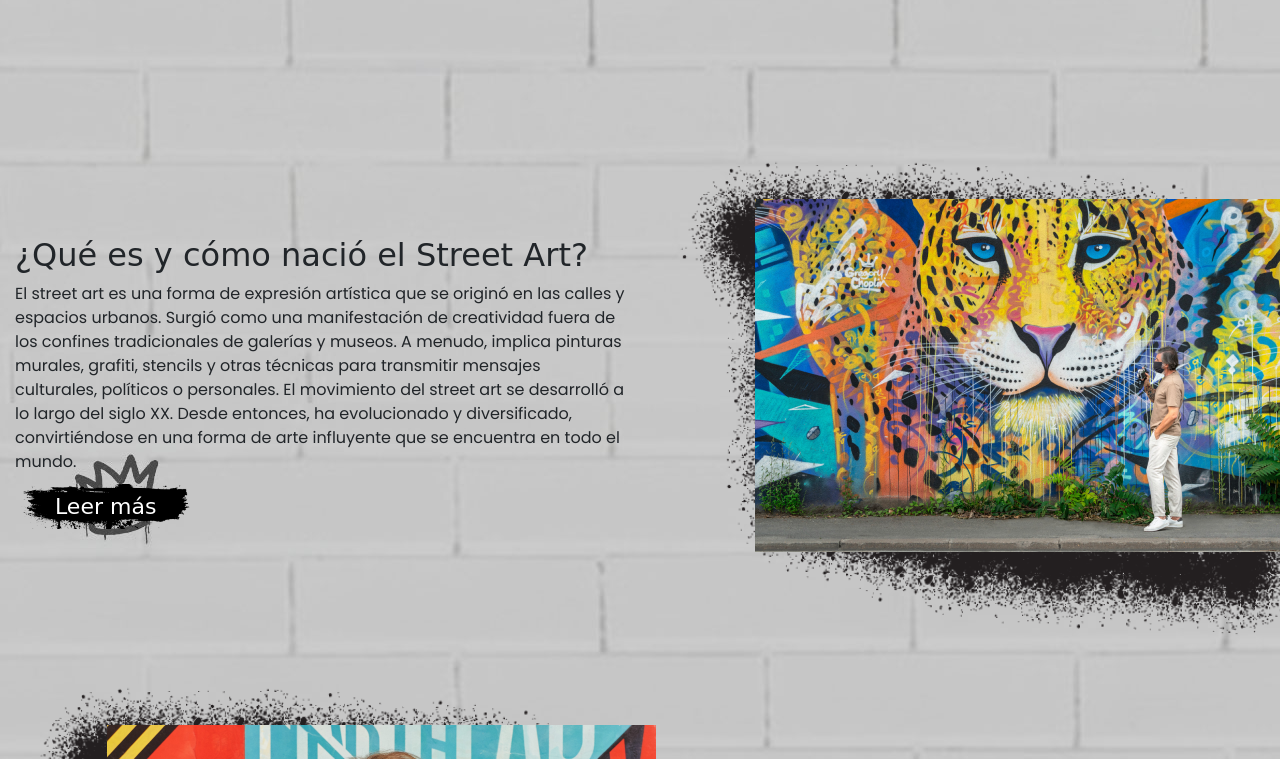
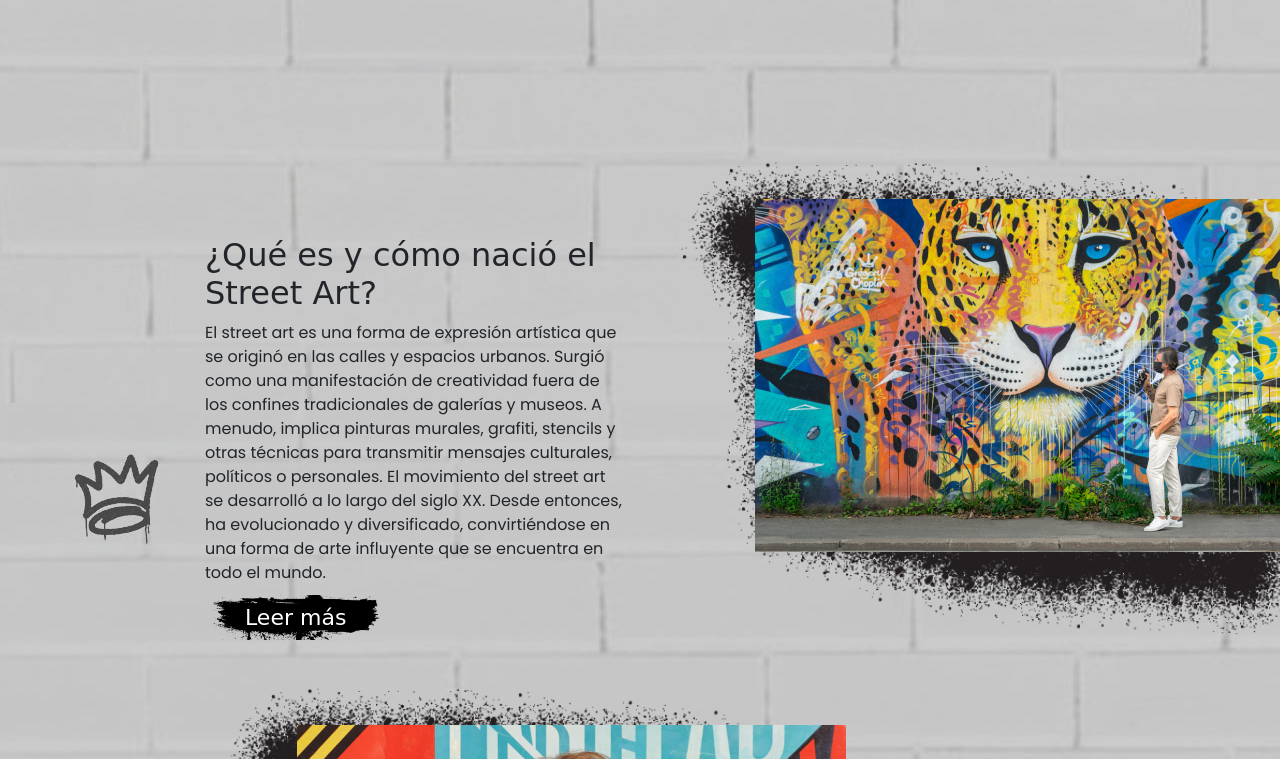
Before and after one commit to ocram32/StreetArtWeb, a plain HTML site: page index.html in a window 1280 px wide. Shown: the part 580-1339 px from the top of the page. Drawn offline with nearby package versions, Linux system fonts and the light colour scheme; a web font is replaced by a local one.

Commit message:
Update estilos.css

```diff
--- a/estilos.css
+++ b/estilos.css
@@ -229,3 +229,9 @@ margin-top: 40px;
         max-width: 1570px;
     }
 }
+
+@media (min-width: 1025px) {
+    .container{
+        max-width: 900px;
+    }
+}
```
